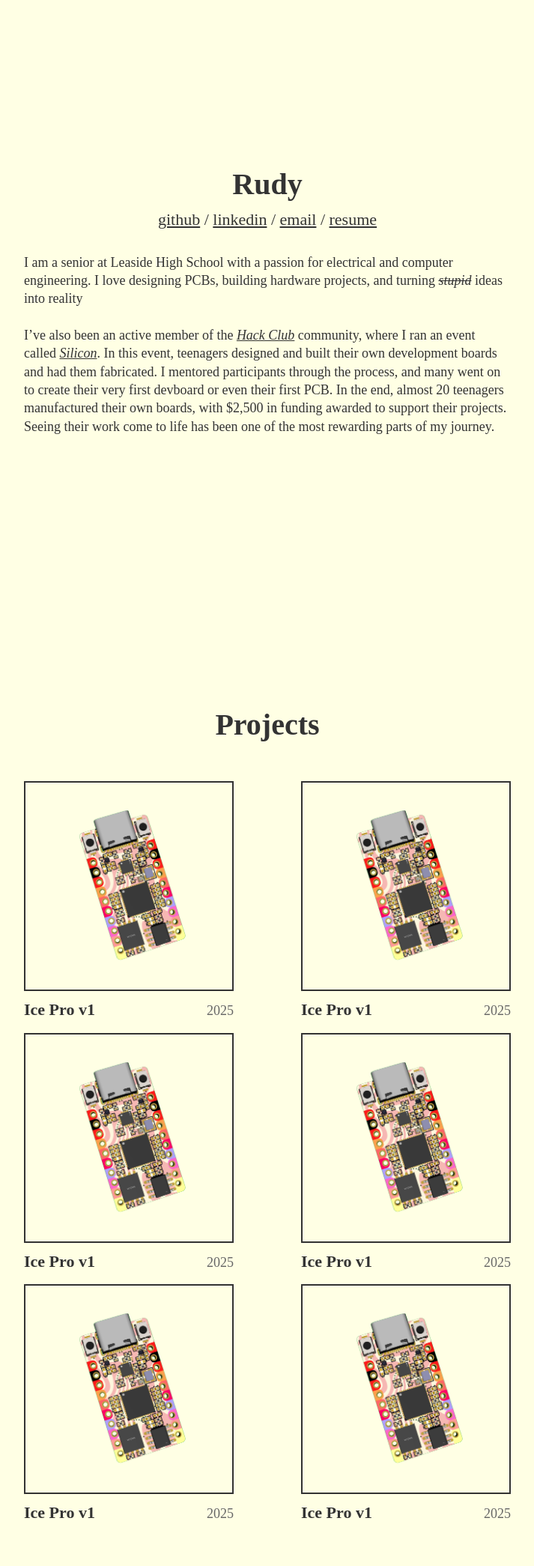
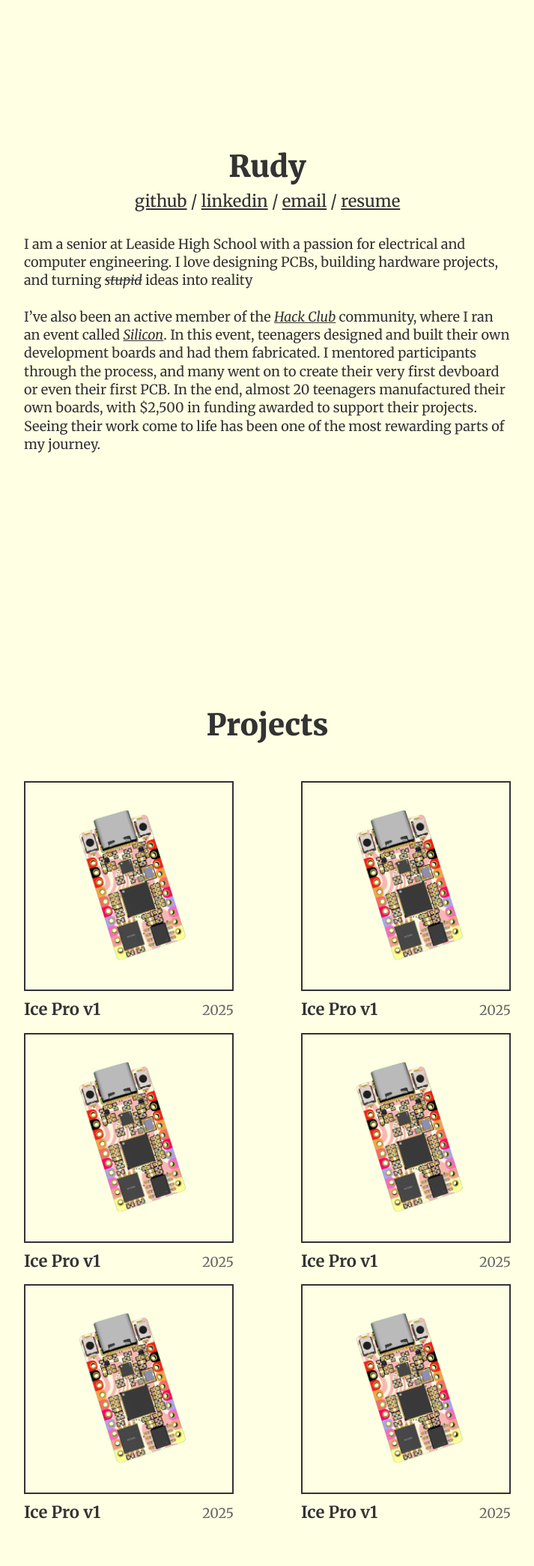
Before and after one commit to Outdatedcandy92/portfolio-website, a Jekyll site: the page built from index.markdown, in a window 1280 px wide. Shown: the whole page at 75% size, without its empty margins (283-996 px from the left). Built offline with Jekyll 4.4.1, drawn with Linux system fonts in a browser that asks for light colours.

Commit message:
embedded font

```diff
--- a/_layouts/blog.html
+++ b/_layouts/blog.html
@@ -1,7 +1,9 @@
 ---
 layout: default
 ---
-
+<link rel="preconnect" href="https://fonts.googleapis.com">
+<link rel="preconnect" href="https://fonts.gstatic.com" crossorigin>
+<link href="https://fonts.googleapis.com/css2?family=Merriweather:ital,opsz,wght@0,18..144,300..900;1,18..144,300..900&display=swap" rel="stylesheet">
 <style>
   .blog-post {
     height: 100vh;
--- a/_layouts/default.html
+++ b/_layouts/default.html
@@ -2,6 +2,9 @@
 <html lang="{{ page.lang | default: site.lang | default: "en" }}">
 
   <head>
+    <link rel="preconnect" href="https://fonts.googleapis.com">
+    <link rel="preconnect" href="https://fonts.gstatic.com" crossorigin>
+    <link href="https://fonts.googleapis.com/css2?family=Merriweather:ital,opsz,wght@0,18..144,300..900;1,18..144,300..900&display=swap" rel="stylesheet">
     <meta charset="utf-8">
     <meta http-equiv="X-UA-Compatible" content="IE=edge">
     <meta name="viewport" content="width=device-width, initial-scale=1">
--- a/_layouts/home.html
+++ b/_layouts/home.html
@@ -1,6 +1,10 @@
 ---
 layout: default
 ---
+
+<link rel="preconnect" href="https://fonts.googleapis.com">
+<link rel="preconnect" href="https://fonts.gstatic.com" crossorigin>
+<link href="https://fonts.googleapis.com/css2?family=Merriweather:ital,opsz,wght@0,18..144,300..900;1,18..144,300..900&display=swap" rel="stylesheet">
 <style>
   /* Prevent dark mode overrides */
   :root {
--- a/_layouts/post.html
+++ b/_layouts/post.html
@@ -1,5 +1,8 @@
 ---
 ---
+<link rel="preconnect" href="https://fonts.googleapis.com">
+<link rel="preconnect" href="https://fonts.gstatic.com" crossorigin>
+<link href="https://fonts.googleapis.com/css2?family=Merriweather:ital,opsz,wght@0,18..144,300..900;1,18..144,300..900&display=swap" rel="stylesheet">
 <style>
     .container{
     max-width: 100px;
```
